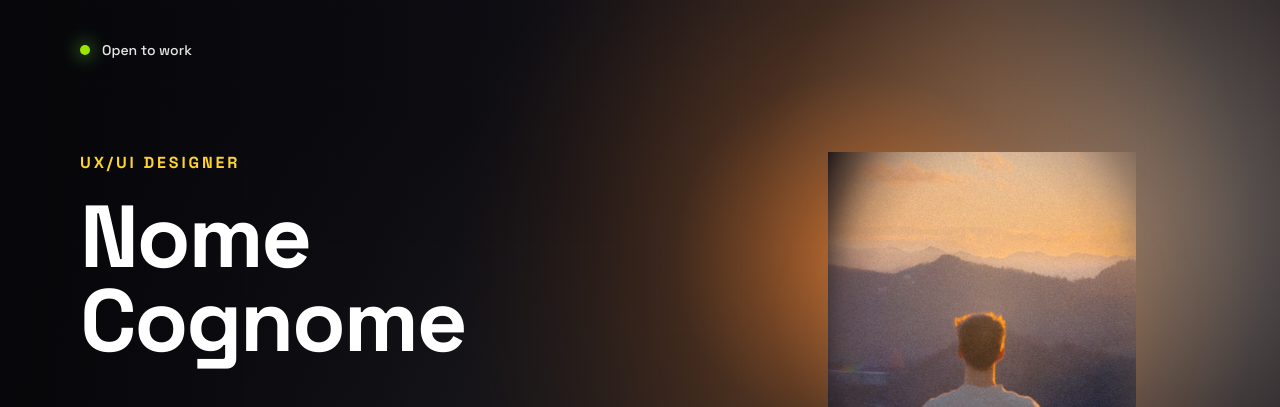
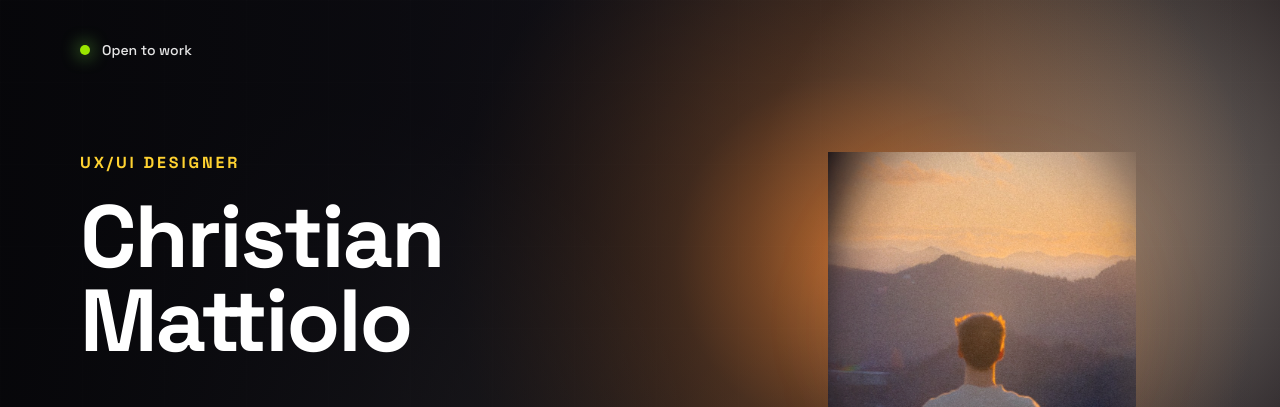
Before and after one commit to SleepySmiley/CV, an Astro site: page / in a window 1280 px wide. Shown: the top 407 px of the page. Built offline with nearby package versions, Linux system fonts and the light colour scheme; Astro itself is replaced by a stand-in of ours.

Commit message:
Inserito nuovamente nome e cognome

```diff
--- a/src/pages/index.astro
+++ b/src/pages/index.astro
@@ -87,8 +87,8 @@ const navigation = [
 								class="mt-5 text-5xl font-bold leading-[0.95] tracking-tight text-white sm:text-6xl lg:text-7xl xl:text-[5.5rem]"
 								style="font-family: 'Space Grotesk', 'Segoe UI', sans-serif;"
 							>
-								Nome
-								<span class="block">Cognome</span>
+								Christian
+								<span class="block">Mattiolo</span>
 							</h1>
 
 							<div class="mt-12 grid gap-5 sm:grid-cols-2">
```
